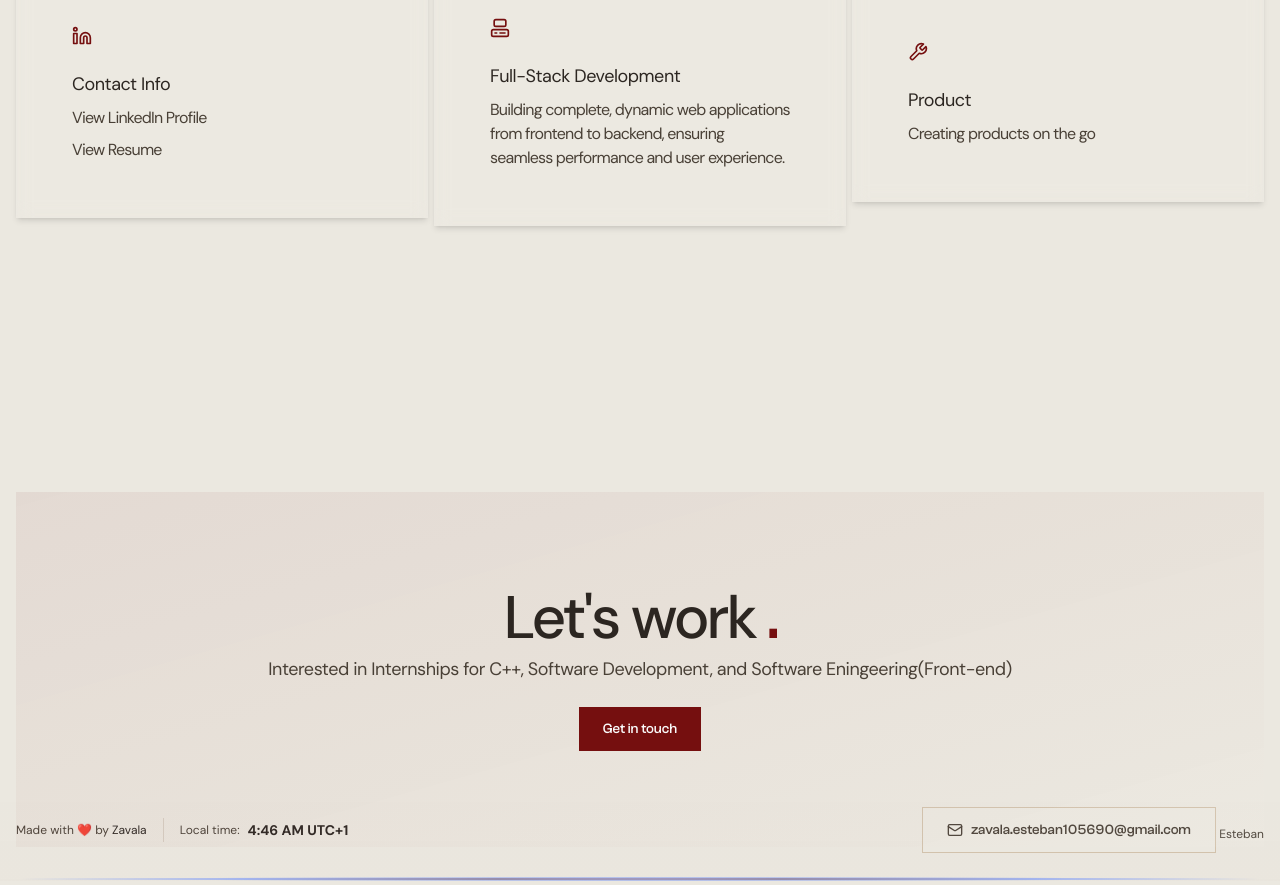
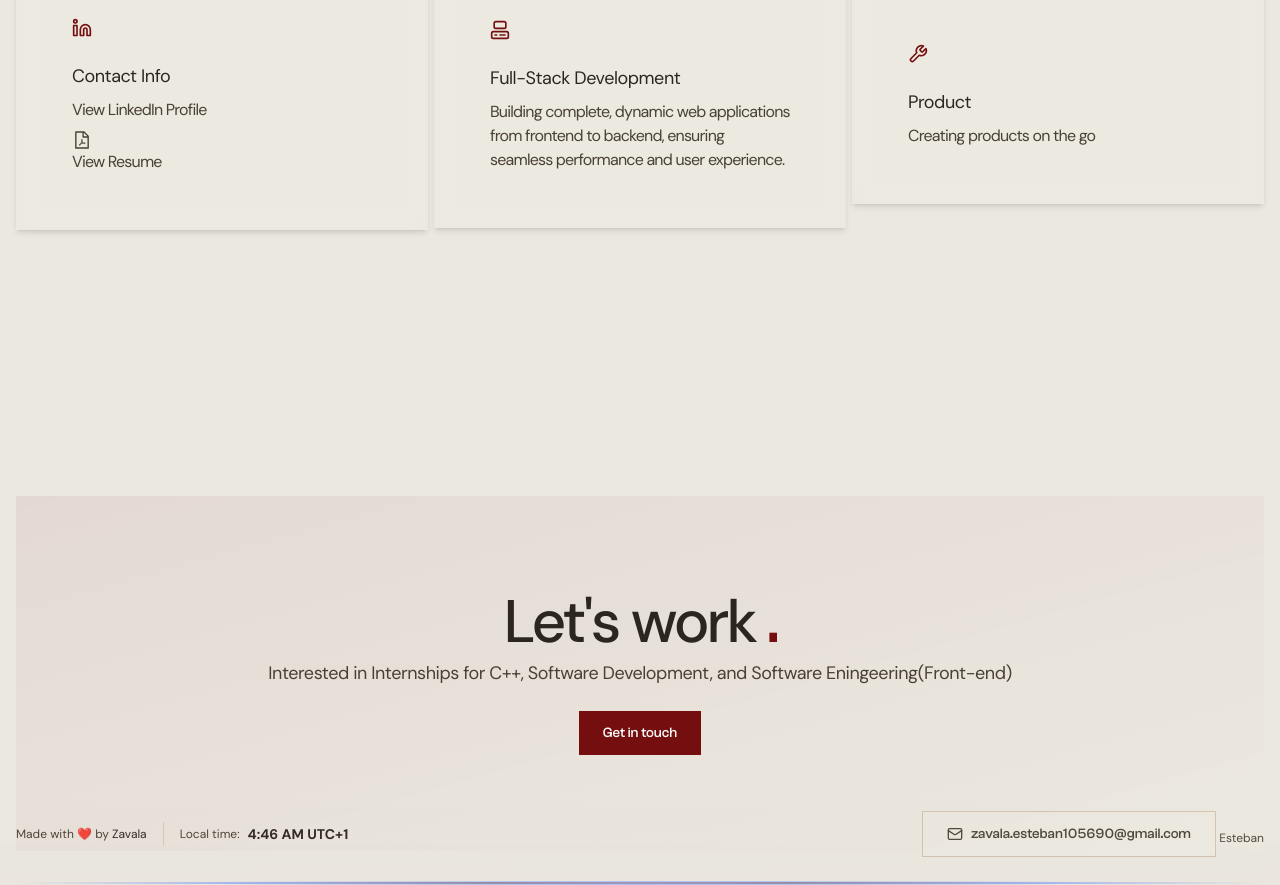
Before and after one commit to Zavalaesteban1/zWebsite, a Next.js app: page / in a window 1280 px wide. Shown: the part 3360-4245 px from the top of the page. Built offline with nearby package versions, Linux system fonts and the light colour scheme.

Commit message:
added resume

```diff
--- a/src/pages/index.tsx
+++ b/src/pages/index.tsx
@@ -18,7 +18,7 @@ import { TriangleDownIcon } from "@radix-ui/react-icons";
 import Link from "next/link";
 import { cn, scrollTo } from "@/lib/utils";
 import Image from "next/image";
-// import { AiOutlineFilePdf } from 'react-icons/ai';
+import { AiOutlineFilePdf } from 'react-icons/ai';
 
 import VanillaTilt from "vanilla-tilt";
 import { motion } from "framer-motion";
@@ -91,12 +91,13 @@ const services = [
           rel="noopener noreferrer"
           className="hover:text-[#770F0F] transition-colors duration-200"
         >
-           {/* <AiOutlineFilePdf className="text-xl" /> */}
+           <AiOutlineFilePdf className="text-xl" />
           View Resume
         </Link>
       </div>
     ),
     icon: Linkedin,
+
   },
   {
     service: "Full-Stack Development",
```
